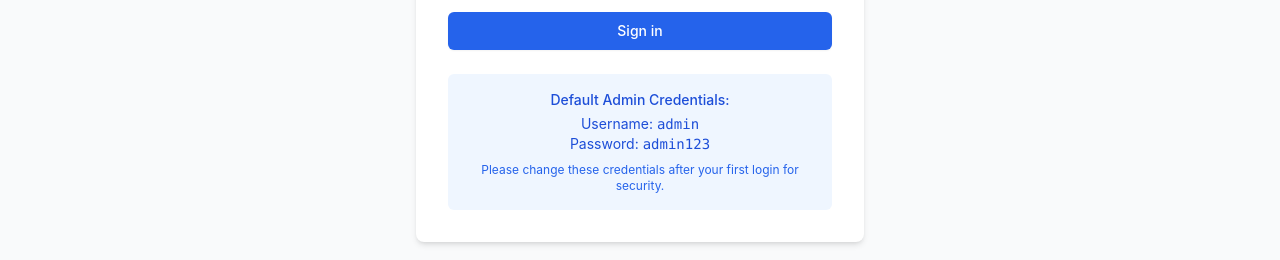
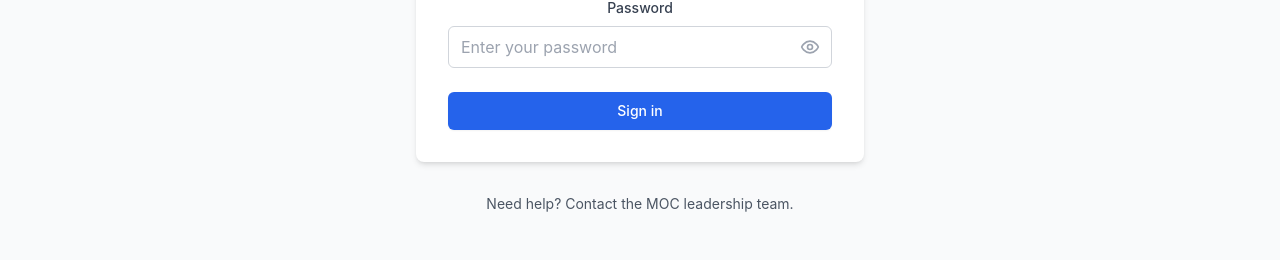
Before and after one commit to SaavanG/moc_alumni_database, a React (Create React App) app in the folder client/: page /login in a window 1280 px wide. Shown: the part 543-803 px from the top of the page. Built offline with nearby package versions, Linux system fonts and the light colour scheme; no server answers.

Commit message:
Security: Remove default credentials display and use secure admin password

```diff
--- a/client/src/pages/Login.js
+++ b/client/src/pages/Login.js
@@ -138,16 +138,7 @@ const Login = ({ onLogin }) => {
             </div>
           </form>
 
-          <div className="mt-6 p-4 bg-blue-50 rounded-md">
-            <div className="text-sm text-blue-700">
-              <p className="font-medium mb-1">Default Admin Credentials:</p>
-              <p>Username: <span className="font-mono">admin</span></p>
-              <p>Password: <span className="font-mono">admin123</span></p>
-              <p className="text-xs mt-2 text-blue-600">
-                Please change these credentials after your first login for security.
-              </p>
-            </div>
-          </div>
+
         </div>
 
         <div className="text-center">
```
Also changed, not shown: 1 other file (tests, documents, lock files or other folders).
